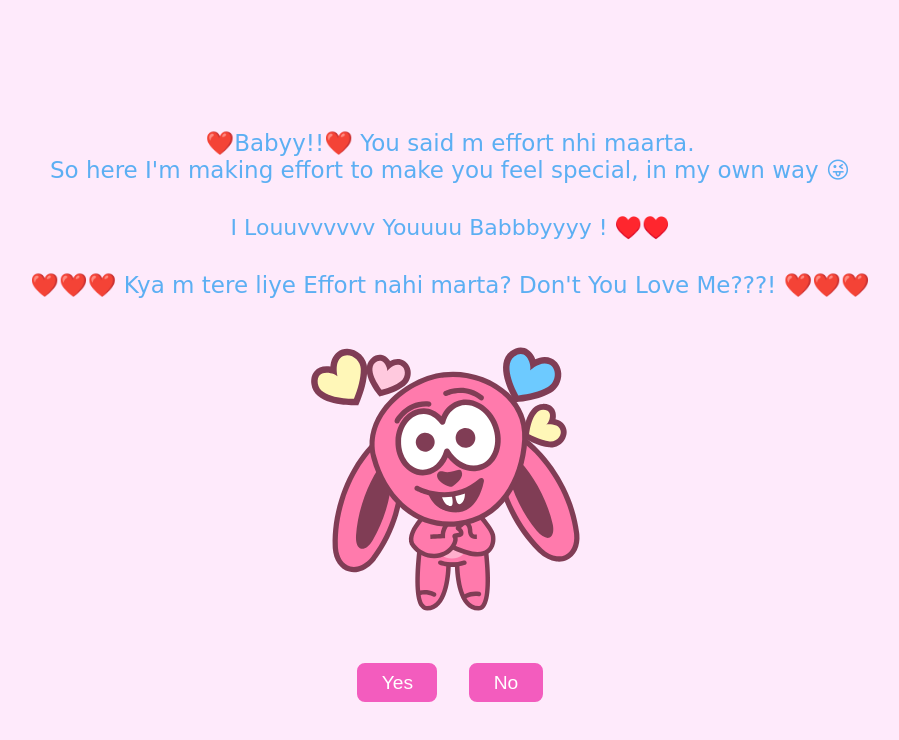
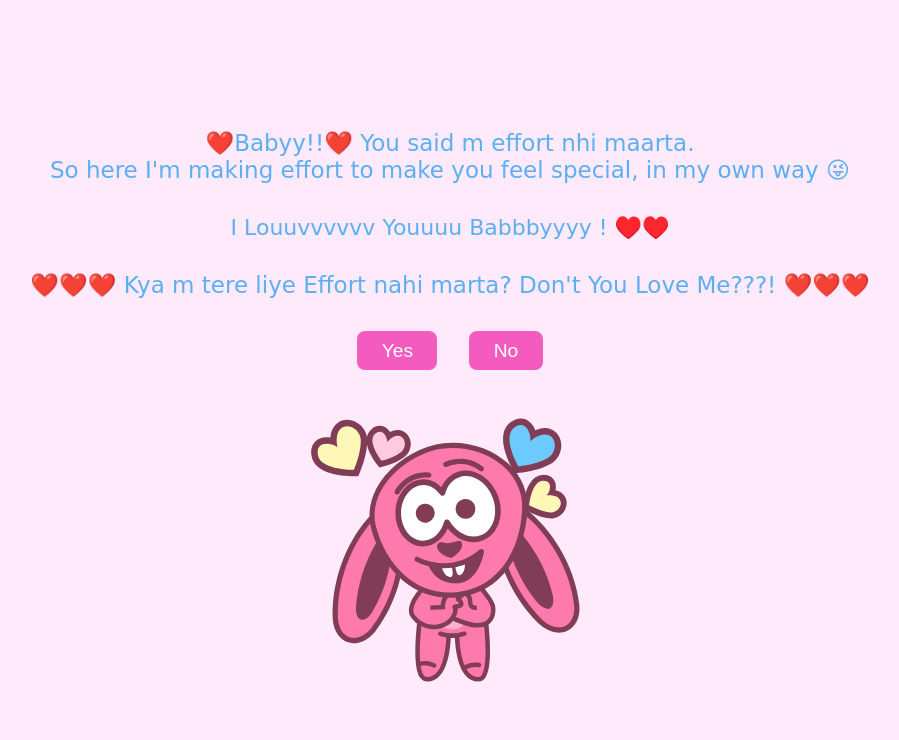
Before and after one commit to gaurangpant-tech/Effort101, a Next.js app: page / in a window 1280 px wide. Shown: the top 740 px of the page, without its empty margins (190-1089 px from the left). Built offline with nearby package versions, Linux system fonts and the light colour scheme.

Commit message:
Add files via upload

```diff
--- a/app/page.tsx
+++ b/app/page.tsx
@@ -83,13 +83,7 @@ function Home() {
       {bunnyState === "yes" ?<div className="title"></div> : <div className="title" style={{ fontSize: "23px", textAlign: "center" }}>❤️Babyy!!❤️ You said m effort nhi maarta. <br></br>So here I'm making effort to make you feel special, in my own way 😜</div>}
       {bunnyState === "yes" ?<div className="title"></div> : <div className="title" style={{ fontSize: "22px" }}>I Louuvvvvvv Youuuu Babbbyyyy ! ♥️♥️</div>}
       {bunnyState === "yes" ? <div className="title" >❤️ It&apos;s a Dinner Date Tonight! ❤️</div> : <div className="title" style={{ fontSize: "23px", textAlign: "center" }}>❤️❤️❤️ Kya m tere liye Effort nahi marta? Don't You Love Me???! ❤️❤️❤️</div>}
-        <div className="animation">
-          {bunnyState === "normal" && <Lottie options={bunnyPleaseOptions} height={300} width={300} />}
-          {bunnyState === "cry" && <Lottie options={bunnyCryOptions} height={300} width={300} />}
-          {bunnyState === "yes" && <Lottie options={bunnyYesOptions} height={400} width={400} />}
-          {bunnyState === "punch" && <Lottie options={bunnyPunchOptions} height={300} width={300} />}
-        </div>
-        {bunnyState !== "yes" && <div className="buttons">
+      {bunnyState !== "yes" && <div className="buttons">
           <button onClick={() => setBunnyState("yes")} onMouseEnter={() => setBunnyState("normal")}>Yes</button>
           <Button
             $randomleft={randomPosition.randomLeft}
@@ -102,6 +96,13 @@ function Home() {
             No
           </Button>
         </div>}
+        <div className="animation">
+          {bunnyState === "normal" && <Lottie options={bunnyPleaseOptions} height={300} width={300} />}
+          {bunnyState === "cry" && <Lottie options={bunnyCryOptions} height={300} width={300} />}
+          {bunnyState === "yes" && <Lottie options={bunnyYesOptions} height={400} width={400} />}
+          {bunnyState === "punch" && <Lottie options={bunnyPunchOptions} height={300} width={300} />}
+        </div>
+
       </div>
     </StyledHome >
   );
```
